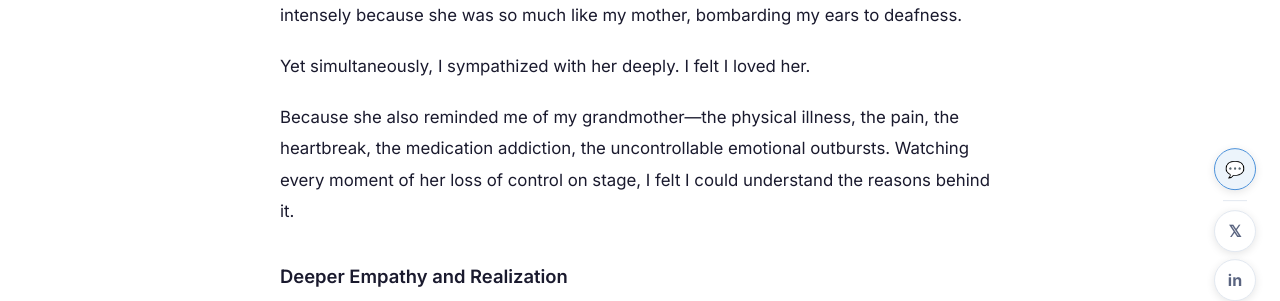
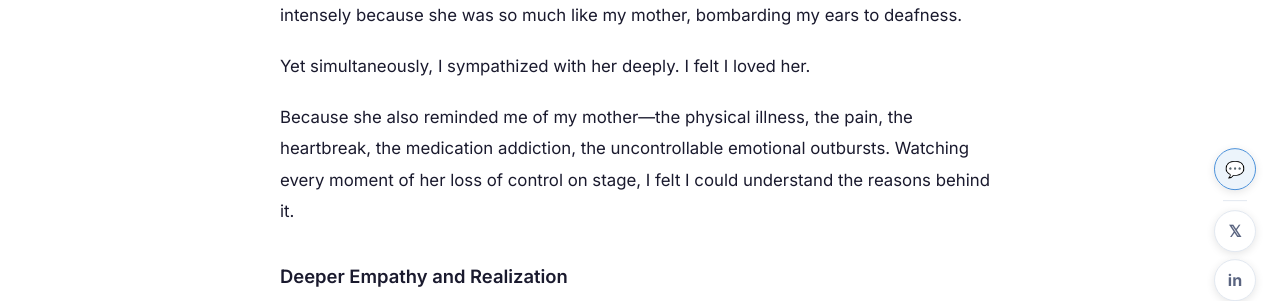
Before and after one commit to liuweichihtw-0624/liuweichihtw-0624.github.io, a Jekyll site: the page built from _posts/2026-06-08-greenlight-august-osage-county-review.md, in a window 1280 px wide and 900 px high, scrolled down 5276 px. Shown: the part 153-454 px from the top of the window. Built offline with Jekyll 4.4.1, drawn with Linux system fonts in a browser that asks for light colours; comment, search, counter and statistics services are not loaded; some of the changed text lies outside the part shown.

Commit message:
fix: correct 嬤嬤 to 媽媽 in zh and grandmother to mother in en
Co-Authored-By: Claude Sonnet 4.6 <noreply@anthropic.com>

```diff
--- a/_posts/2026-06-08-greenlight-august-osage-county-review.md
+++ b/_posts/2026-06-08-greenlight-august-osage-county-review.md
@@ -131,7 +131,7 @@ Honestly, I hated Wang Qiuang in that moment. I despised her behavioral patterns
 
 Yet simultaneously, I sympathized with her deeply. I felt I loved her.
 
-Because she also reminded me of my grandmother—the physical illness, the pain, the heartbreak, the medication addiction, the uncontrollable emotional outbursts. Watching every moment of her loss of control on stage, I felt I could understand the reasons behind it.
+Because she also reminded me of my mother—the physical illness, the pain, the heartbreak, the medication addiction, the uncontrollable emotional outbursts. Watching every moment of her loss of control on stage, I felt I could understand the reasons behind it.
 
 ### Deeper Empathy and Realization
 
```
Also changed, not shown: other parts of _posts/2026-06-08-greenlight-august-osage-county-review.md (+1 -1 lines).
